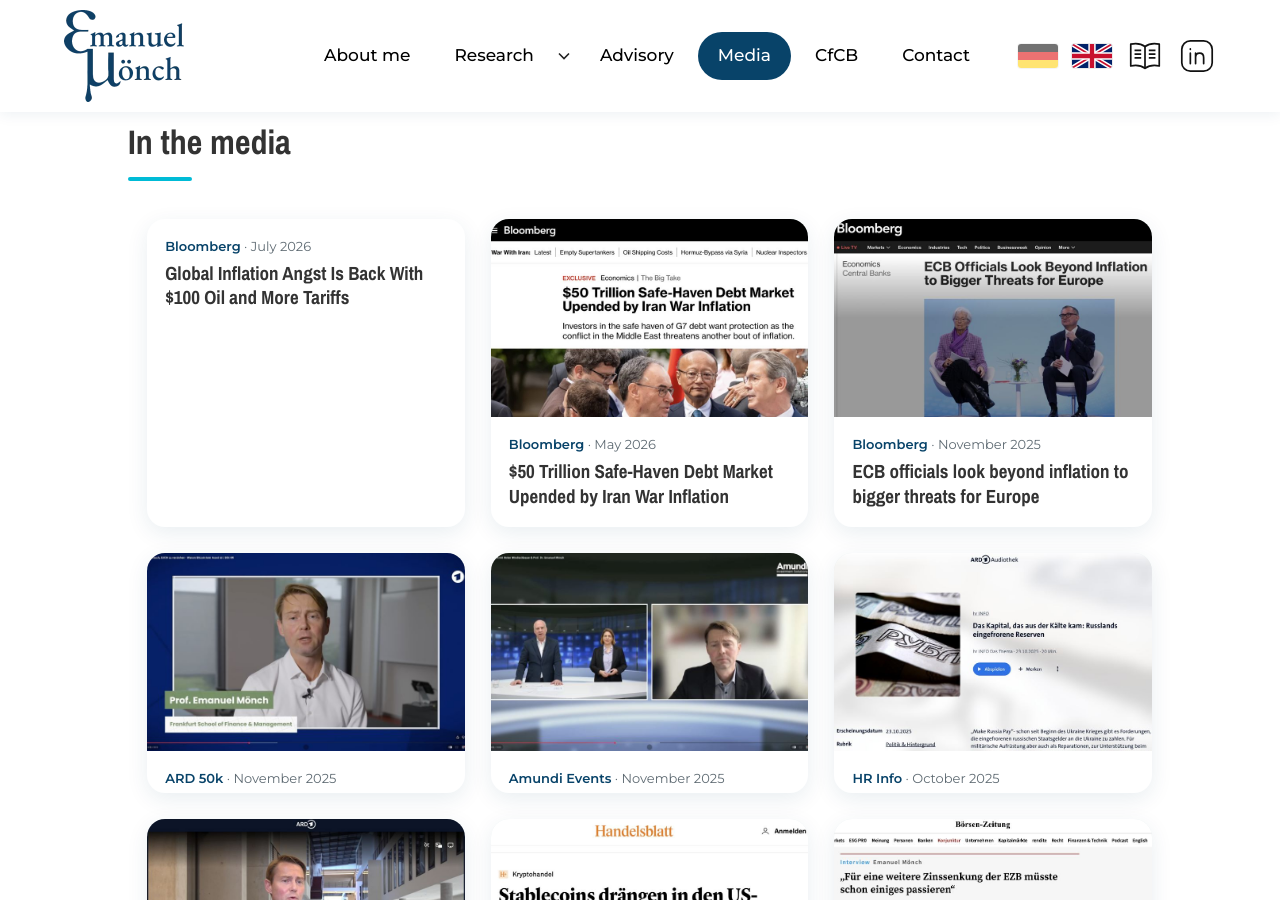
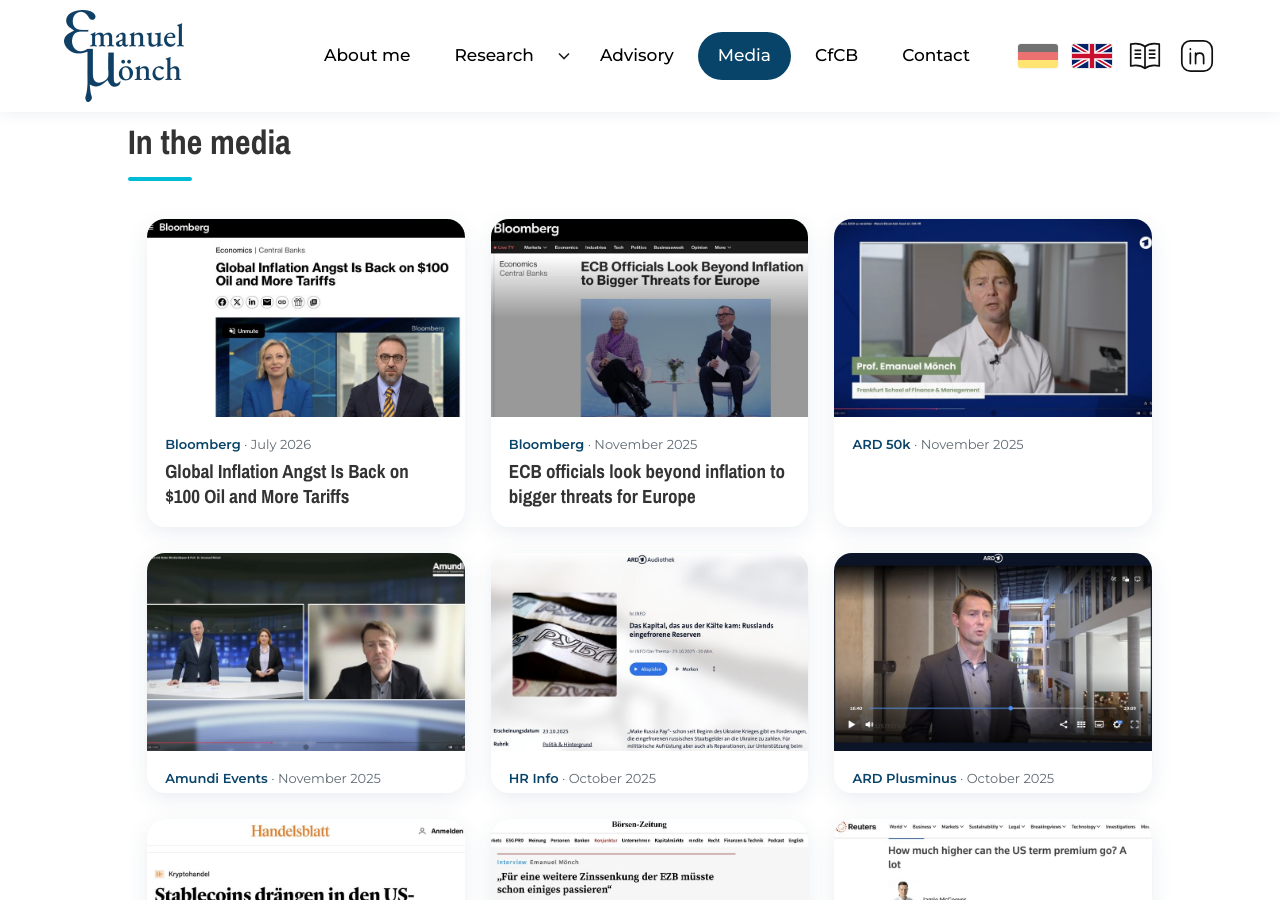
Before and after one commit to EmanuelMoench/website, a Jekyll site: the page built from media.html, in a window 1280 px wide and 900 px high, scrolled down 708 px. Built offline with Jekyll 4.4.1, drawn with Linux system fonts in a browser that asks for light colours.

Commit message:
Screenshot for Bloomberg July 2026 card; remove May 2026 card
Co-Authored-By: Claude Opus 5.5 <noreply@anthropic.com>
Claude-Session: https://claude.ai/code/session_01NkeFpE4bEZrQXBe3BSKNup

```diff
--- a/_data/media.yml
+++ b/_data/media.yml
@@ -9,14 +9,9 @@
 
 - outlet: Bloomberg
   date: 2026-07
-  title: Global Inflation Angst Is Back With $100 Oil and More Tariffs
+  title: Global Inflation Angst Is Back on $100 Oil and More Tariffs
   url: https://www.bloomberg.com/news/articles/2026-07-24/global-inflation-angst-is-back-with-100-oil-and-more-tariffs
-
-- outlet: Bloomberg
-  date: 2026-05
-  title: $50 Trillion Safe-Haven Debt Market Upended by Iran War Inflation
-  url: https://www.bloomberg.com/news/features/2026-05-21/iran-war-upends-inflation-bets-in-50-trillion-debt-market-safe-haven
-  image: bloomberg-2605.jpg
+  image: bloomberg-2607.jpg
 
 - outlet: Bloomberg
   date: 2025-11
```
Also changed, not shown: assets/images/media/bloomberg-2605.jpg (deleted), assets/images/media/bloomberg-2607.jpg (added).
